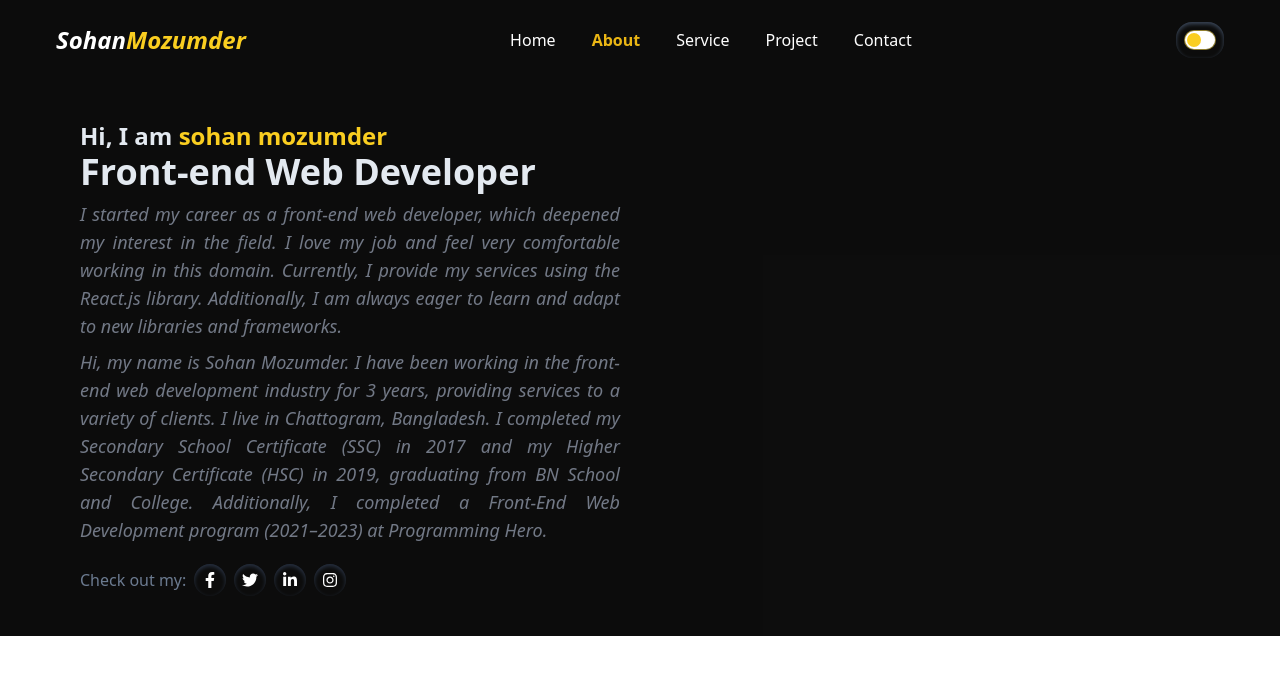
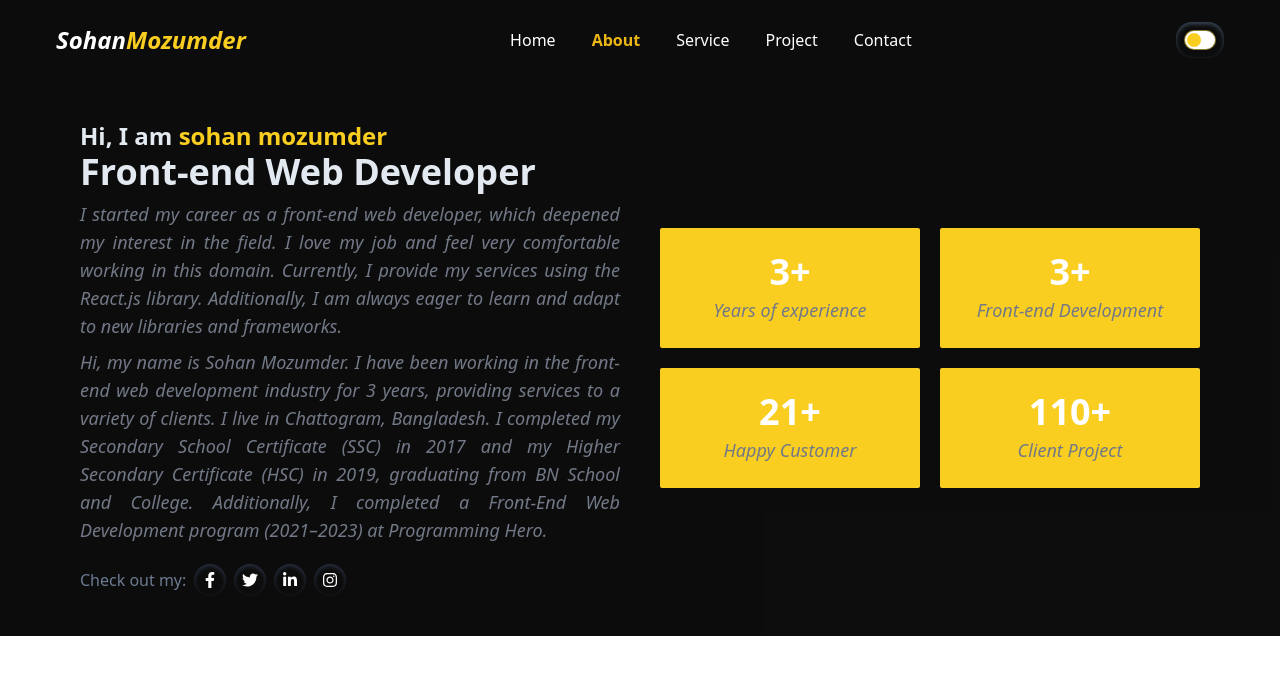
Before and after one commit to sohanwebdevctg/myPersonalPortfolio, a React (Vite) app: page /about in a window 1280 px wide. Shown: the top 674 px of the page. Built offline with nearby package versions, Linux system fonts and the light colour scheme.

Commit message:
adding experience in about page

```diff
--- a/src/Pages/About/About.jsx
+++ b/src/Pages/About/About.jsx
@@ -7,7 +7,7 @@ const About = () => {
       {/* content section start */}
         <div className="container mx-auto py-10">
           {/* about and experience start */}
-          <div className="flex flex-col sm:flex-row justify-between items-center xl:gap-10">
+          <div className="flex flex-col sm:flex-row justify-between items-center gap-5 xl:gap-10">
             {/* about start */}
             <div className="w-full sm:w-1/2">
             <h2 className="text-base sm:text-base md:text-xl lg:text-[22px] xl:text-2xl 2xl:text-3xl font-bold text-slate-200">
@@ -40,8 +40,23 @@ const About = () => {
             </div>
             {/* about end */}
             {/* experience start */}
-            <div className="w-full sm:w-1/2">
-
+            <div className="w-full sm:w-1/2 grid grid-cols-2 sm:grid-cols-2 gap-2 xl:gap-5">
+              <div className="bg-yellow-400 py-4 sm:py-6 xl:py-6 text-center space-y-1 rounded-sm">
+                <h3 className="text-xl sm:text-2xl xl:text-4xl font-bold text-white">3+</h3>
+                <p className="text-[10px] sm:text-[11px] xl:text-lg text-gray-500 italic">Years of experience</p>
+              </div>
+              <div className="bg-yellow-400 py-4 xl:py-6 text-center space-y-1 rounded-sm">
+                <h3 className="text-xl xl:text-4xl font-bold text-white">3+</h3>
+                <p className="text-[10px] xl:text-lg text-gray-500 italic">Front-end Development</p>
+              </div>
+              <div className="bg-yellow-400 py-4 xl:py-6 text-center space-y-1 rounded-sm">
+                <h3 className="text-xl xl:text-4xl font-bold text-white">21+</h3>
+                <p className="text-[10px] xl:text-lg text-gray-500 italic">Happy Customer</p>
+              </div>
+              <div className="bg-yellow-400 py-4 xl:py-6 text-center space-y-1 rounded-sm">
+                <h3 className="text-xl xl:text-4xl font-bold text-white">110+</h3>
+                <p className="text-[10px] xl:text-lg text-gray-500 italic">Client Project</p>
+              </div>
             </div>
             {/* experience end */}
 
```
